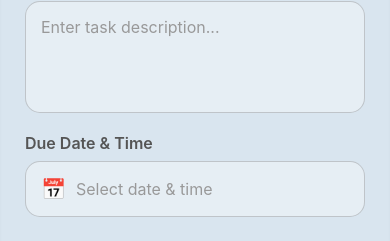
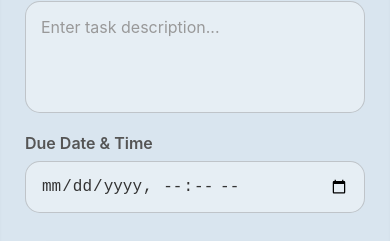
Before and after one commit to bonen8-web/shared-file, an Expo app drawn with the web renderer of React Native in the folder frontend/: screen /create-task in a window 390 px wide. Shown: the part 286-527 px from the top of the page. Built offline with nearby package versions, Linux system fonts and the light colour scheme; Expo Router itself is replaced by a stand-in of ours; some packages are replaced by stand-ins of ours.

Commit message:
Fix date picker for web platform

```diff
--- a/frontend/app/create-task.tsx
+++ b/frontend/app/create-task.tsx
@@ -241,6 +241,33 @@ export default function CreateTaskScreen() {
           {/* שדה תאריך ושעה */}
           <View style={styles.inputGroup}>
             <Text style={styles.label}>Due Date & Time</Text>
+
+            {/* Web - שימוש ב-input רגיל */}
+            {Platform.OS === 'web' ? (
+              <input
+                type="datetime-local"
+                value={dueDate ? dueDate.toISOString().slice(0, 16) : ''}
+                onChange={(e) => {
+                  if (e.target.value) {
+                    setDueDate(new Date(e.target.value));
+                  } else {
+                    setDueDate(null);
+                  }
+                }}
+                min={new Date().toISOString().slice(0, 16)}
+                style={{
+                  backgroundColor: 'rgba(255, 255, 255, 0.35)',
+                  borderRadius: 15,
+                  padding: 15,
+                  fontSize: 16,
+                  color: '#333',
+                  border: '1px solid rgba(100, 100, 100, 0.3)',
+                  width: '100%',
+                  boxSizing: 'border-box' as any,
+                }}
+              />
+            ) : (
+              /* Mobile - כפתור שפותח DateTimePicker */
               <TouchableOpacity
                 style={styles.dateButton}
                 onPress={openDatePicker}
@@ -253,6 +280,7 @@ export default function CreateTaskScreen() {
                   {formatDisplayDate(dueDate)}
                 </Text>
               </TouchableOpacity>
+            )}
 
             {dueDate && (
               <TouchableOpacity
```
Also changed, not shown: frontend/dist/+not-found.html, frontend/dist/_sitemap.html, frontend/dist/add-pet.html, frontend/dist/create-task.html, frontend/dist/dog-parks.html, frontend/dist/home.html, frontend/dist/index.html, frontend/dist/pet-health.html, frontend/dist/pet-profile.html, frontend/dist/register.html, frontend/dist/tasks.html, frontend/dist/update-medical-info.html, frontend/dist/upload-document.html, frontend/dist/user-profile.html, 3 more files, 2 other files. Lines whose indentation alone changed are shown as unchanged.
